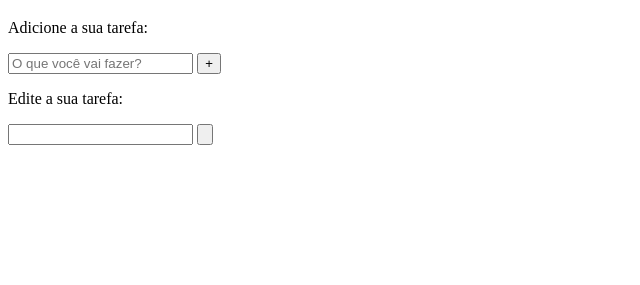
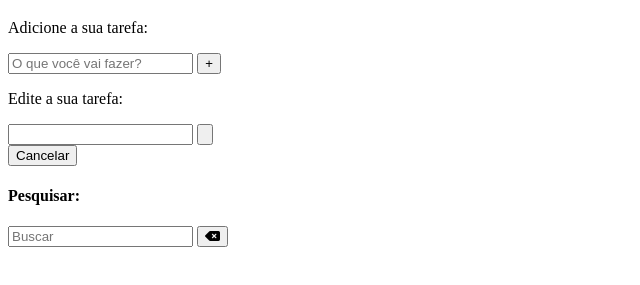
Before and after one commit to AnaLu1za/to-do-list, a plain HTML site: page index.html in a window 1280 px wide. Shown: the part 61-346 px from the top of the page, without its empty margins (0-640 px from the left). Drawn offline with Linux system fonts and the light colour scheme.

Commit message:
adiciona divisão para que permita que o usuario pesquise suas tarefas

```diff
--- a/index.html
+++ b/index.html
@@ -23,6 +23,7 @@
                     <i class="fa-thin fa-plus"></i>
                 </button>
             </div>
+        </form>
             <form id="edit-form">
                 <p>Edite a sua tarefa:</p>
                 <div class="form-control">
@@ -31,8 +32,20 @@
                     <i class="fa-solid fa-check-do"></i>
                 </button>
             </div>
-            </form>
+            <button id="cancel-edit-btn">Cancelar</button> <!--Serve para que o usuario possa cancelar a edição-->
         </form>
+        <div class="toolbar">
+            <div id="search">
+                <h4>Pesquisar:</h4>
+                <form>
+                    <input type="text" id="search-input" placeholder="Buscar">
+                    <button id="erase-button"> <!--Serve para apagar o que o usuario digitou-->
+                        <i class="fa-solid fa-delete-left"></i>
+                    </button>
+                </form>
+            </div>
+
+        </div>
      </div>
 </body>
 </html>
```
